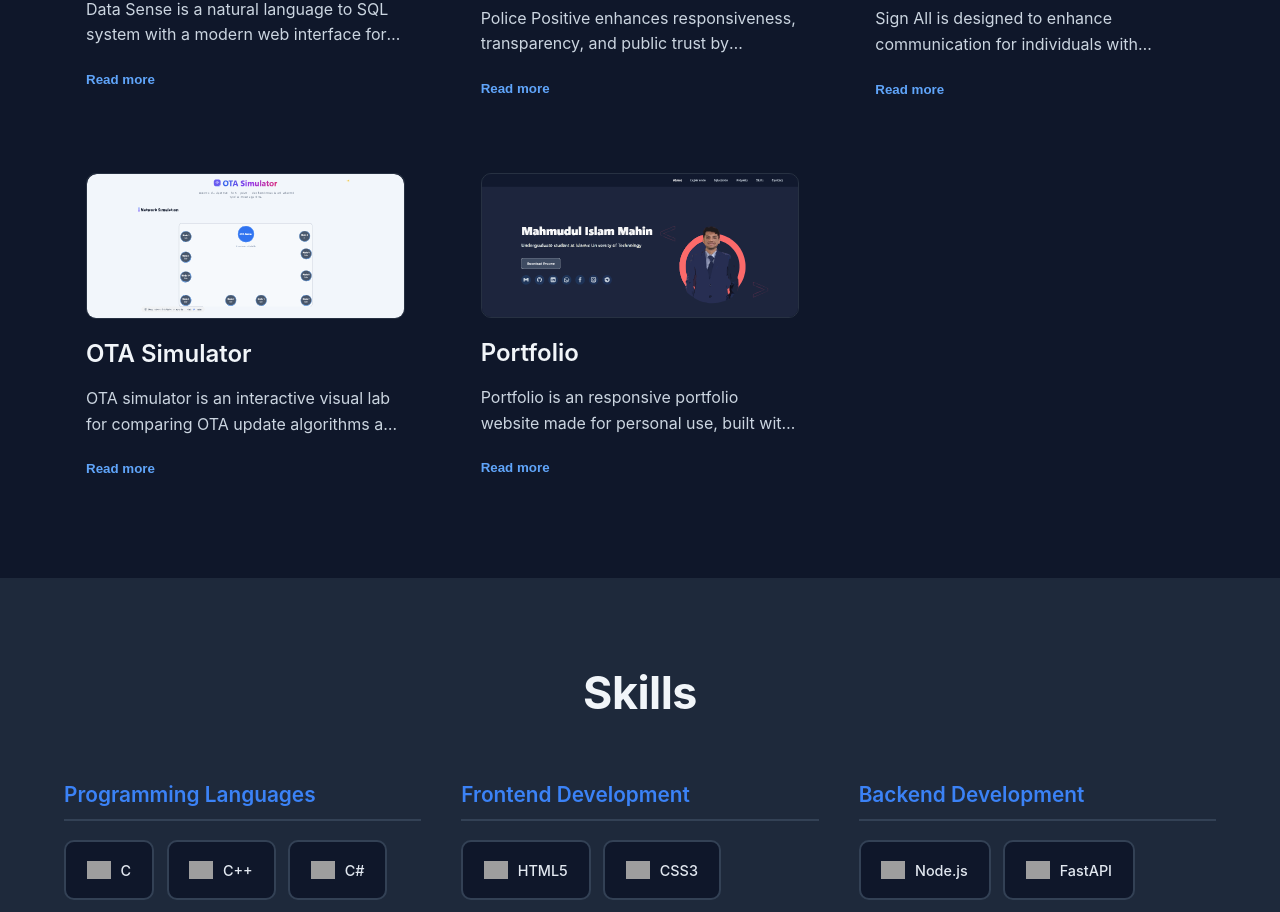
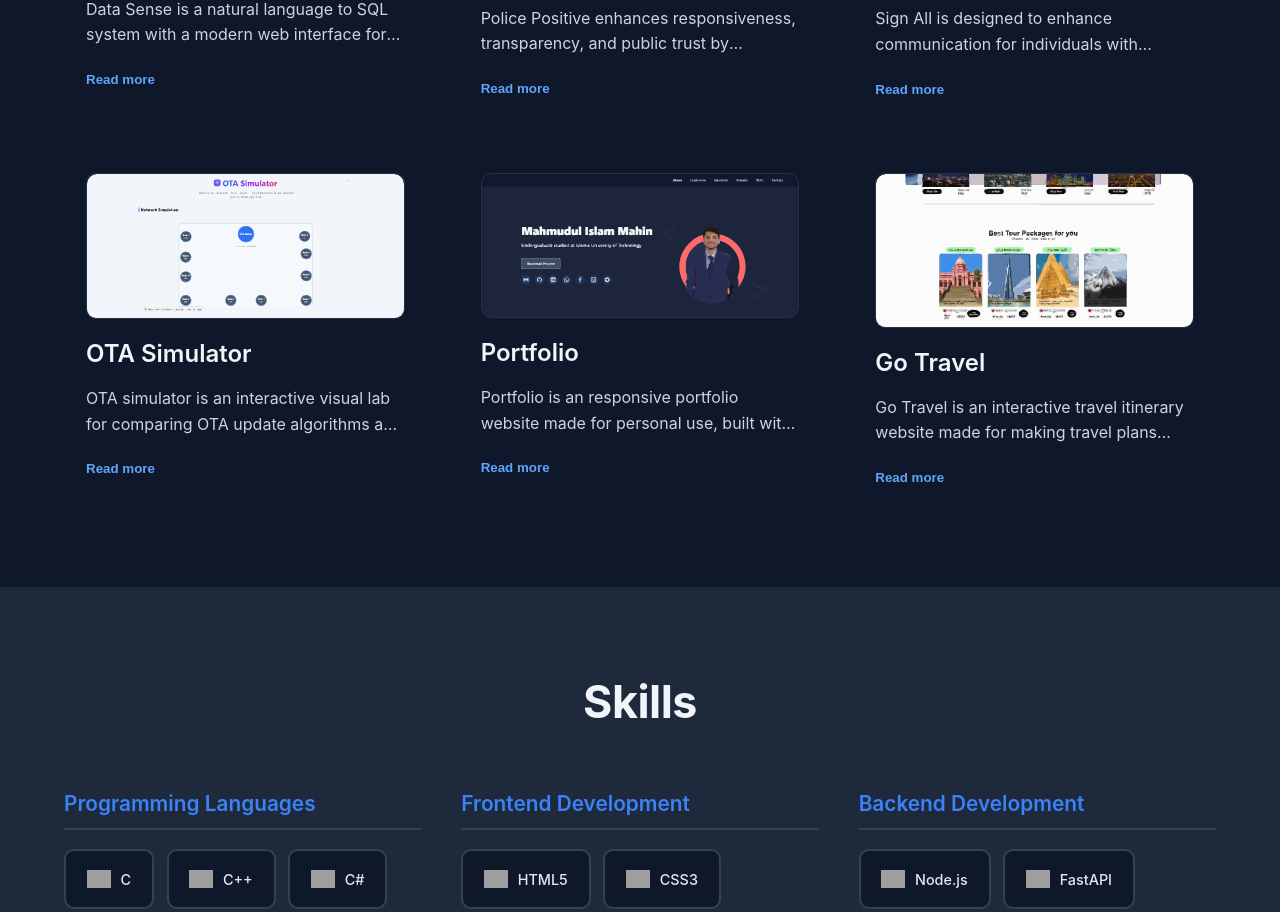
Before and after one commit to MI-Mahin/Portfolio, a React (Vite) app: page / in a window 1280 px wide. Shown: the part 3144-4056 px from the top of the page. Built offline with nearby package versions, Linux system fonts and the light colour scheme; grey boxes are pictures that could not be loaded.

Commit message:
Update project

```diff
--- a/src/components/Projects.jsx
+++ b/src/components/Projects.jsx
@@ -26,11 +26,17 @@ const projects = [
     link: "https://github.com/MI-Mahin/OTA-SimLab.git",
     image: "/projects/ota-sim.svg",
   },
-    {
+  {
     title: "Portfolio",
     description: "Portfolio is an responsive portfolio website made for personal use, built with React and Vite.",
     link: "https://github.com/MI-Mahin/Portfolio.git",
     image: "/projects/portfolio.svg",
+  },
+  {
+    title: "Go Travel",
+    description: "Go Travel is an interactive travel itinerary website made for making travel plans easily and quickly.",
+    link: "https://github.com/MI-Mahin/GoTravel.git",
+    image: "/projects/go-travel.svg",
   },
 ];
 
```
Also changed, not shown: public/projects/go-travel.svg (added).
